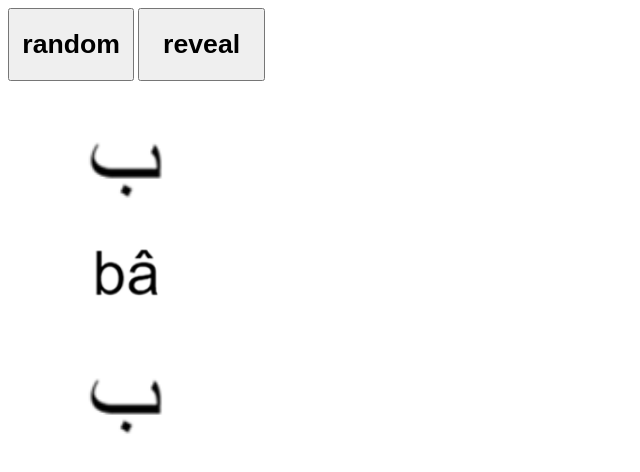
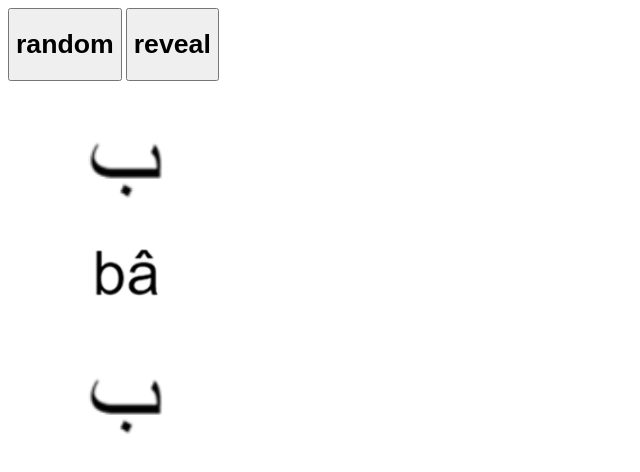
Before and after one commit to LaBriquez/LaBriquez.github.io, a plain HTML site: page LettresArabes/index.html in a window 1280 px wide. Shown: the whole page, without its empty margins (0-640 px from the left). Drawn offline with Linux system fonts and the light colour scheme.

Commit message:
Fix HTML structure and remove redundant styles

```diff
--- a/LettresArabes/index.html
+++ b/LettresArabes/index.html
@@ -11,9 +11,6 @@
             display: block;
             width: 20%;
         }
-        button {
-            width: 10%;
-        }
     </style>
     </head>
     <body>
```
